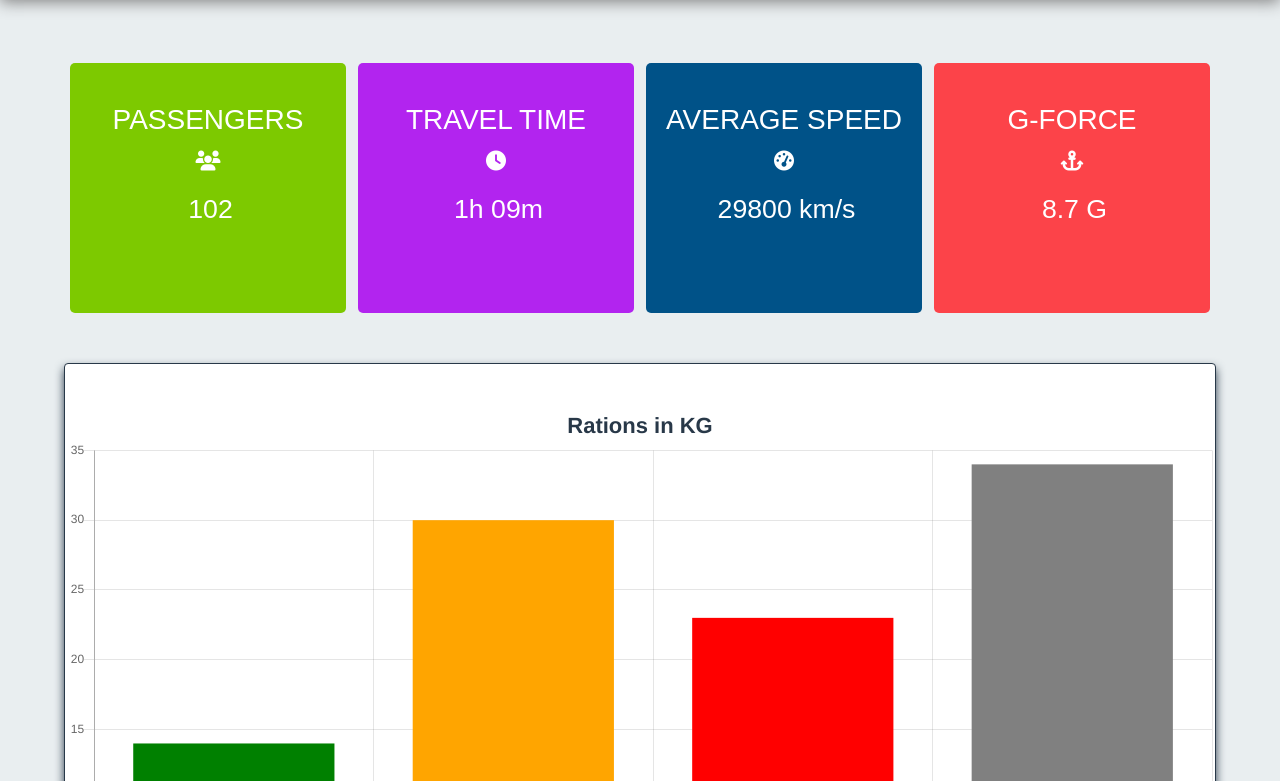
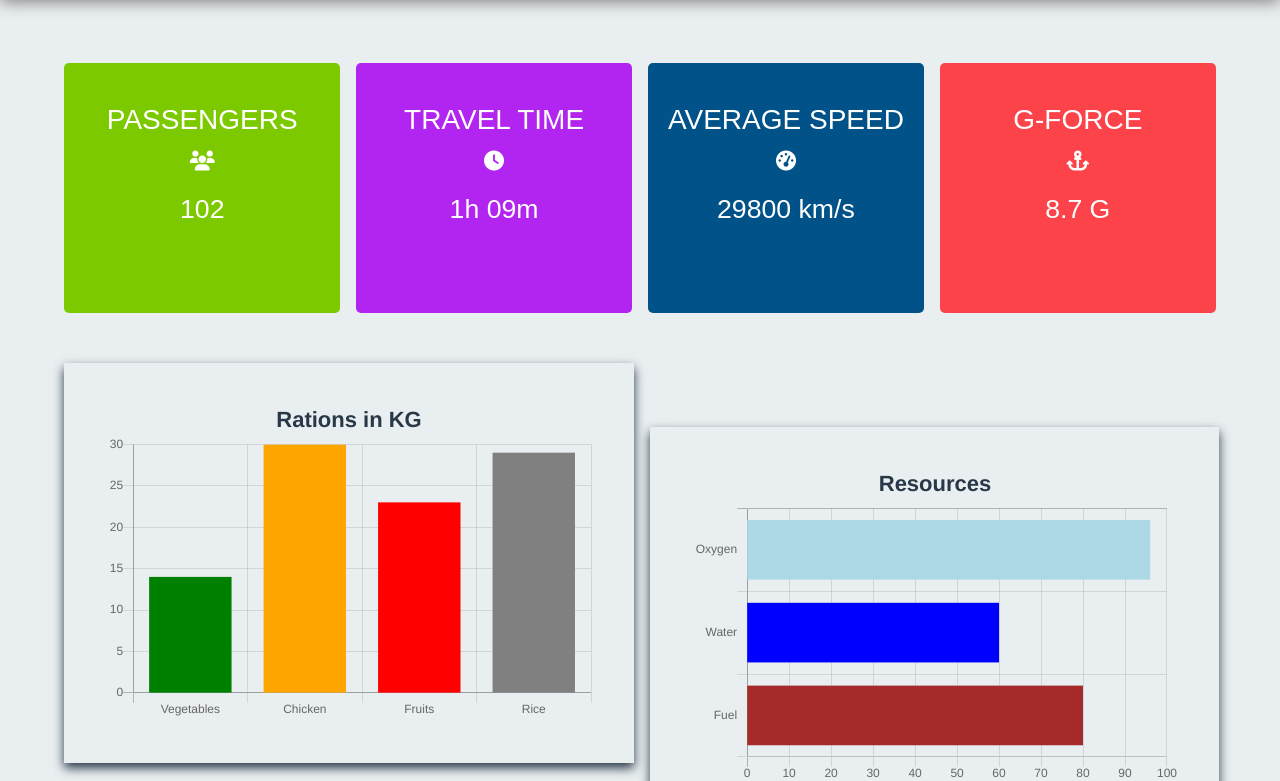
Before and after one commit to RyanK2/Challenge1HER_RyanKaria, a plain HTML site: page index.html in a window 1280 px wide. Shown: the part 171-952 px from the top of the page. Drawn offline with nearby package versions, Linux system fonts and the light colour scheme.

Commit message:
response

```diff
--- a/index.html
+++ b/index.html
@@ -26,22 +26,22 @@
 				<div class="passengers">
 					<h3>PASSENGERS</h3>
 					<i class="fas fa-users fa-lg"></i>
-					<p>  102</p>
+					<p>102</p>
 				</div>
 				<div class="duration">
 					<h3>TRAVEL TIME</h3>
 					<i class="fas fa-clock fa-lg"></i>
-					<p>  1h 09m</p>
+					<p>1h 09m</p>
 				</div>
 				<div class="speed">
 					<h3>AVERAGE SPEED</h3>
 					<i class="fas fa-tachometer-alt fa-lg"></i>
-					<p>  29800 km/s</p>
+					<p>29800 km/s</p>
 				</div>
 				<div class="gforce">
 					<h3>G-FORCE</h3>
 					<i class="fas fa-anchor fa-lg"></i>
-					<p>  8.7 G</p>
+					<p>8.7 G</p>
 				</div>
 			</section>
 				<div class="rations">
@@ -56,6 +56,7 @@
 		</section>
 	</main>
 	<script>
+
 	let rationChart = document.getElementById('rationchart');
 
     let barChart = new Chart(rationChart, {
@@ -64,7 +65,7 @@
        labels:['Vegetables', 'Chicken', 'Fruits', 'Rice'],
        datasets:[{
          label:'Rations in kg',
-       data:[14,30,23,34],
+       data:[14,30,23,29],
        backgroundColor:[
        'green',
        'orange',
@@ -74,6 +75,8 @@
     }]
   },
   options:{
+      responsive:true,
+      maintainAspectRatio: false,
     legend:{
       display: false
     },
@@ -108,13 +111,15 @@
          label:'Resources',
        data:[96,60,80],
        backgroundColor:[
+       'lightblue',
        'blue',
-       'lightblue',
        'brown'
        ],
     }]
   },
   options:{
+      responsive:true,
+      maintainAspectRatio: false,
     legend:{
       display: false
     },
@@ -144,32 +149,36 @@
     let lineChart = new Chart(speedChart, {
       type:'line', //bar, horizontalBar, pie, line, doughnut, radar, polarArea
       data:{
-       labels:[0, 10, 20, 30, 40, 50, 60, 70, 80, 90, 100],
+       labels:[0, 25, 50, 75, 100],
        datasets:[{
          label:'Acceleration',
-       data:[5, 10, 25, 34, 44, 70, 79, 84, 87, 90, 89],
+       data:[0, 10, 26, 50, 88],
+      // labels:[0, 15, 63, 80],
        fill:'start',
        backgroundColor: 'pink',
-       borderColor: 'lightblue',
+       //borderColor: 'lightblue',
        pointBorderColor: 'red',
+       pointRadius: 6,
        backgroundColor:[
-       'pink'
+       'rgba(255, 53, 53, 0.5)'
        ],
     }]
   },
   options:{
+      responsive:true,
+      maintainAspectRatio: false,
     legend:{
       display: false,
     },
     title: {
       display: true,
       text: 'Acceleration',
-      fontSize: 22,
+      fontSize: 23,
       fontColor: '#283848'
     },
     layout: {
       padding: {
-        top: 10
+        top: 0
       }
     },
      scales: {
--- a/mediaquery.css
+++ b/mediaquery.css
@@ -1,3 +1,9 @@
+.rations, .resources, .acceleration {
+	width: 80%;
+	padding: 20px;
+}
+
+
 @media only screen and (min-width: 600px) {
 .gridcontainer {
 	display: grid;
@@ -33,12 +39,14 @@ header {
 
 .resources {
 	grid-area: resources;
-	margin-top: 0;
+	margin-top: 5vw;
+	margin-bottom: 3vw;
 }
 
 .acceleration {
 	grid-area: acceleration;
 	width: 97%;
+	padding: 20px;
 }
 
 div.statcontainer {
@@ -48,8 +56,8 @@ div.statcontainer {
 
 .rations, .resources {
 	width: 97%;
-	height: 100%;
-	padding-top: 30px;
+	height: 300px;
+	padding: 20px;
 }
 
 }
@@ -78,13 +86,12 @@ div.statcontainer {
 	.gridcontainer {
 	display: grid;
 	width: 90%;
-	grid-template-columns: 1fr;
+	grid-template-columns: 1fr 1fr;
 
 	grid-template-areas:
-	"stats"
-	"rations"
-	"resources"
-	"acceleration"
+	"stats			stats"
+	"rations		resources"
+	"acceleration	acceleration"
 }
 
 	.passengers, .duration, .speed, .gforce {
@@ -96,9 +103,18 @@ div.statcontainer {
 	margin-top: 20px;
 }
 
+.passengers {
+	margin-left: 0;
+}
+
+.gforce {
+	margin-right: 0;
+}
+
 p {
 	display: block;
 	padding-top: 10px;
+	padding-left: 0;
 }
 
 .fas {
@@ -106,7 +122,21 @@ p {
 }
 
 .resources, .rations {
-	height: 100%;
-	width: 100%;
+	width: 44.5vw;
+	height: 400px;
+	padding: 40px;
+	padding-top: 25px;
+	margin-bottom: 2vw;
+}
+
+.rations {
+	margin-right: 1vw;
+}
+
+.acceleration {
+	height: 600px;
+	margin-bottom: 5vw;
+	padding: 40px;
+	padding-top: 25px;
 }
 }
--- a/style.css
+++ b/style.css
@@ -6,6 +6,7 @@
 body {
     font-family: 'Source Sans Pro', sans-serif;
     color: white;
+    box-sizing: border-box;
     background-color: #E9EEF0;
     height: 100%;
 }
@@ -47,6 +48,8 @@ header {
 
 canvas {
 	size: 100%;
+	height: 50vw !imporant;
+	width: 100% !imporant;
 	margin-left: auto;
 	margin-right: auto;
 }
@@ -80,13 +83,18 @@ canvas {
 
 .rations, .resources, .acceleration {
 	width: 80%;
+	height: 60vw;
 	margin-left: auto;
 	margin-right: auto;
 	margin-top: 20px;
-	background-color: white;
-	border-radius: 4px;
-	border: 1px solid #283848;
+	/*background-color: white;*/
+	/*border-radius: 4px;*/
+	/*border: 1px solid #283848;*/
 	box-shadow: 0px 5px 10px #283848;
+}
+
+.acceleration {
+	margin-bottom: 50px;
 }
 
 .rations {
```
